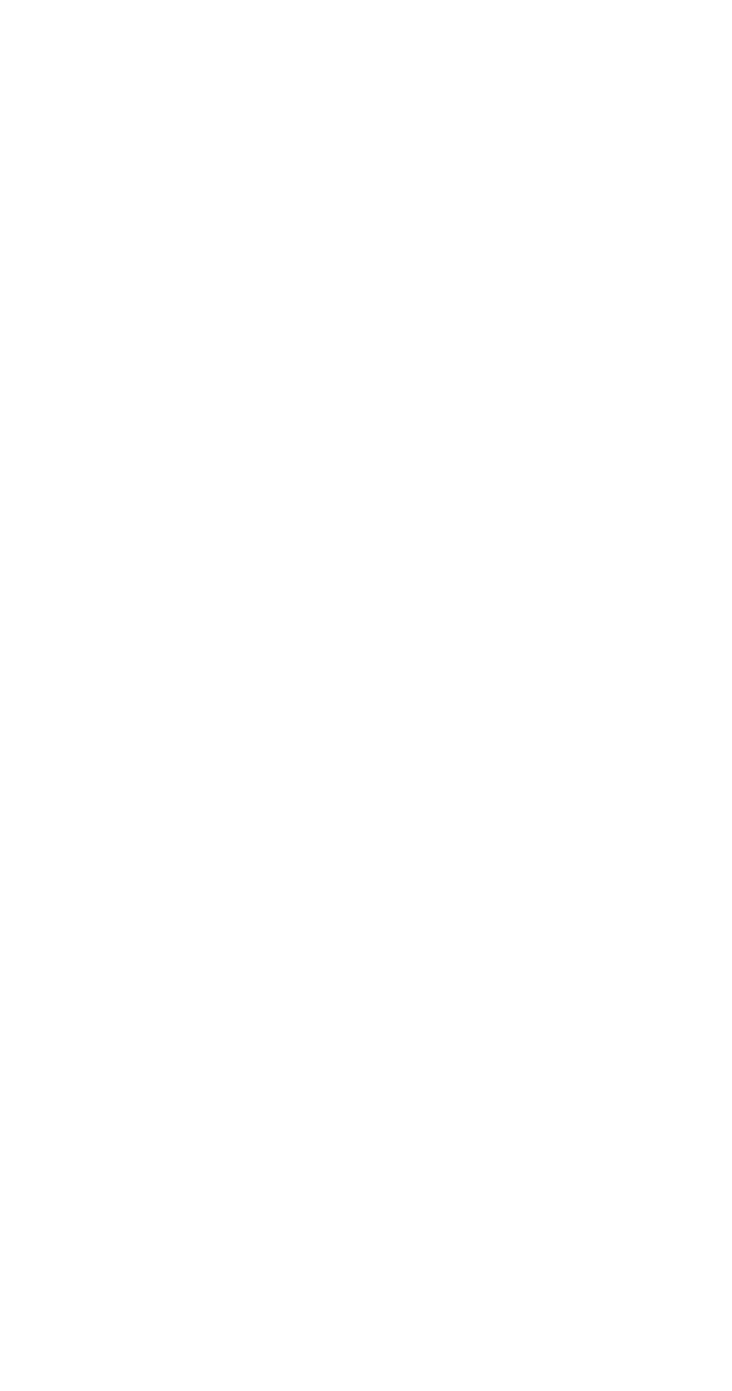
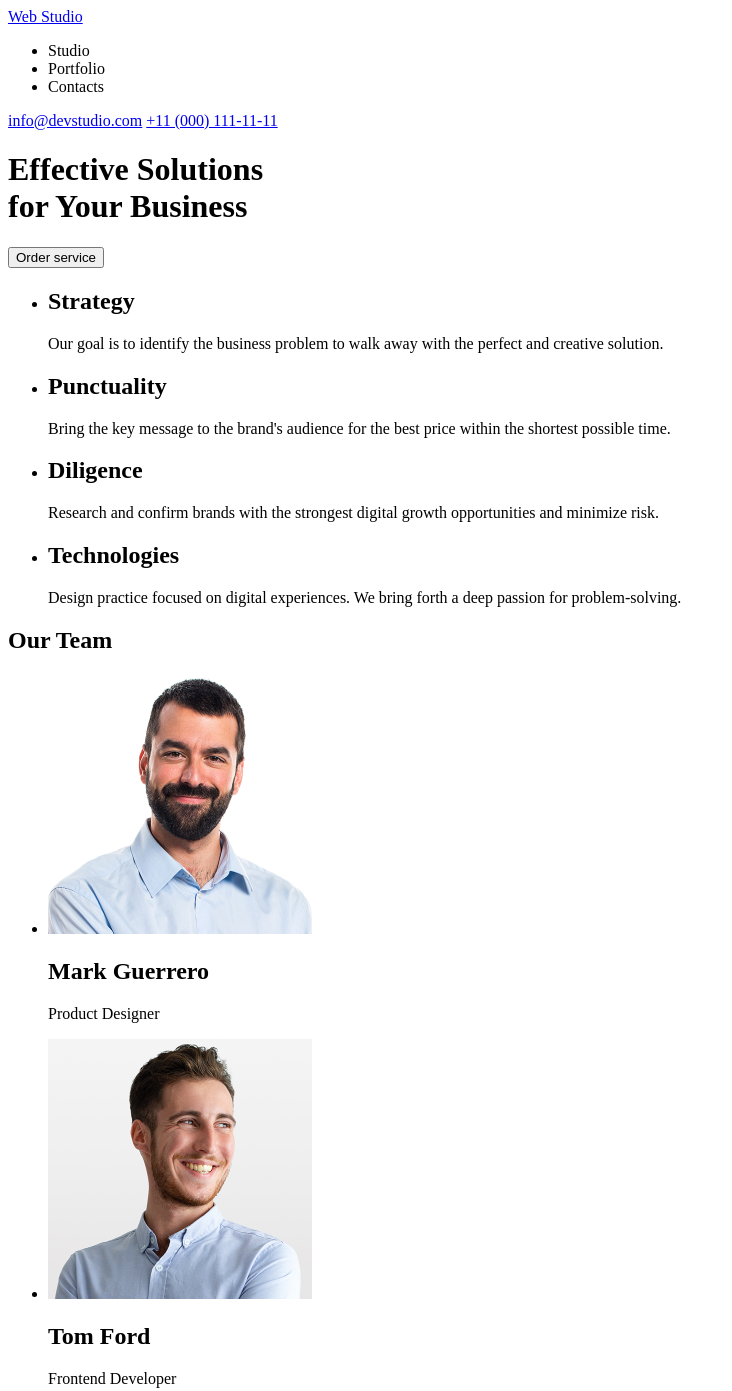
Before and after one commit to Beowulf3/goit-markup-hw-01, a plain HTML site: page index.html in a window 1280 px wide. Shown: the top 1391 px of the page, without its empty margins (0-732 px from the left). Before the commit the page ends 800 px from the top, so only its background shows below. Drawn offline with Linux system fonts and the light colour scheme.

Commit message:
create main page

```diff
--- a/index.html
+++ b/index.html
@@ -7,6 +7,73 @@
     </head>
 
     <body>
+        <header>
+            <a href="#">Web Studio</a>
+            <nav>
+                <ul>
+                    <li>Studio</li>
+                    <li>Portfolio</li>
+                    <li>Contacts</li>
+                </ul>
+            </nav>
+            <a href="mailto:info@devstudio.com">info@devstudio.com</a>
+            <a href="tel:+11(000)111-11-11">+11 (000) 111-11-11</a>
+        </header>
+        <main>
+            <h1>Effective Solutions <br> for Your Business</h1>
+            <button type="button">Order service</button>
+
+            <ul>
+                <li>
+                    <h2>Strategy</h2>
+                    <p>Our goal is to identify the business problem to walk away with the perfect and creative solution. </p>
+                </li>
+                <li>
+                    <h2>Punctuality</h2>
+                    <p>Bring the key message to the brand's audience for the best price within the shortest possible time.</p>
+                </li>
+                <li>
+                    <h2>Diligence</h2>
+                    <p>Research and confirm brands with the strongest digital growth opportunities and minimize risk.</p>
+                </li>
+                <li>
+                    <h2>Technologies</h2>
+                    <p>Design practice focused on digital experiences. We bring forth a deep passion for problem-solving.</p>
+                </li>
+            </ul>
+
+            <section>
+                <h2>Our Team</h2>
+                <ul>
+                    <li>
+                        <img src="/images/img-3.jpg" alt="Mark Guerrero. Product Designer." width="264" height="260">
+                        <h2>Mark Guerrero</h2>
+                        <p>Product Designer</p>
+                    </li>
+                    <li>
+                        <img src="/images/img-2.jpg" alt="Tom Ford. Frontend Developer." width="264" height="260">
+                        <h2>Tom Ford</h2>
+                        <p>Frontend Developer</p>
+                    </li>
+                    <li>
+                        <img src="/images/img-1.jpg" alt="Camila Garcia. Marketing" width="264" height="260">
+                        <h2>Camila Garcia</h2>
+                        <p>Marketing</p>
+                    </li>
+                    <li>
+                        <img src="/images/img.jpg" alt="Daniel Wilson. UI Designer." width="264" height="260">
+                        <h2>Daniel Wilson</h2>
+                        <p>UI Designer</p>
+                    </li>
+                </ul>
+            </section>
+
+        </main>
+
+        <footer>
+            <a href="#">Web Studio</a>
+            <p>Increase the flow of customers and sales for your business with digital marketing & growth solutions.</p>
+        </footer>
 
     </body>
 </html>
```
